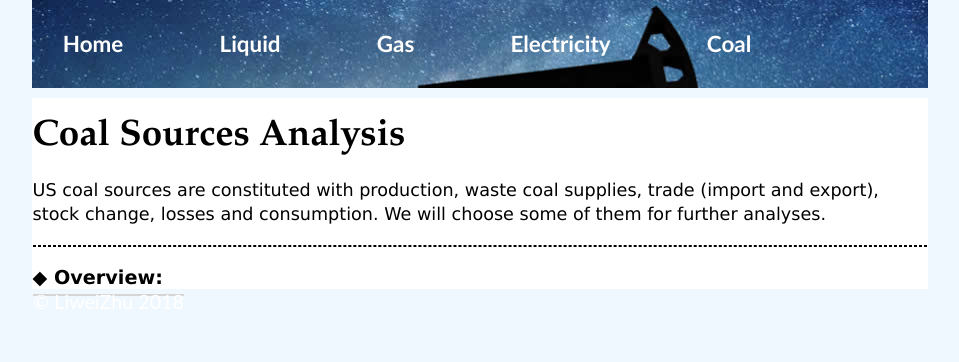
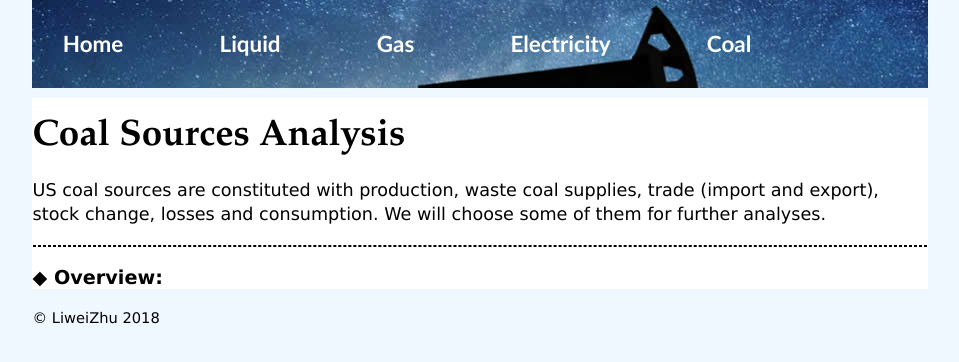
Before and after one commit to Julia900/Julia900.github.io, a plain HTML site: page coal.html in a window 1280 px wide. Shown: the whole page, without its empty margins (160-1119 px from the left). Drawn offline with Linux system fonts and the light colour scheme.

Commit message:
Update coal.html

```diff
--- a/coal.html
+++ b/coal.html
@@ -54,7 +54,7 @@
 		</body>
 
 			<footer>
-	    		<p><small><a href="https://github.com/Julia900/Julia900.github.io">© LiweiZhu 2018</a></small></p>
+	    		<small><p href="https://github.com/Julia900/Julia900.github.io">© LiweiZhu 2018</p></small>
 			</footer>
 	</body>
 </html>
```
